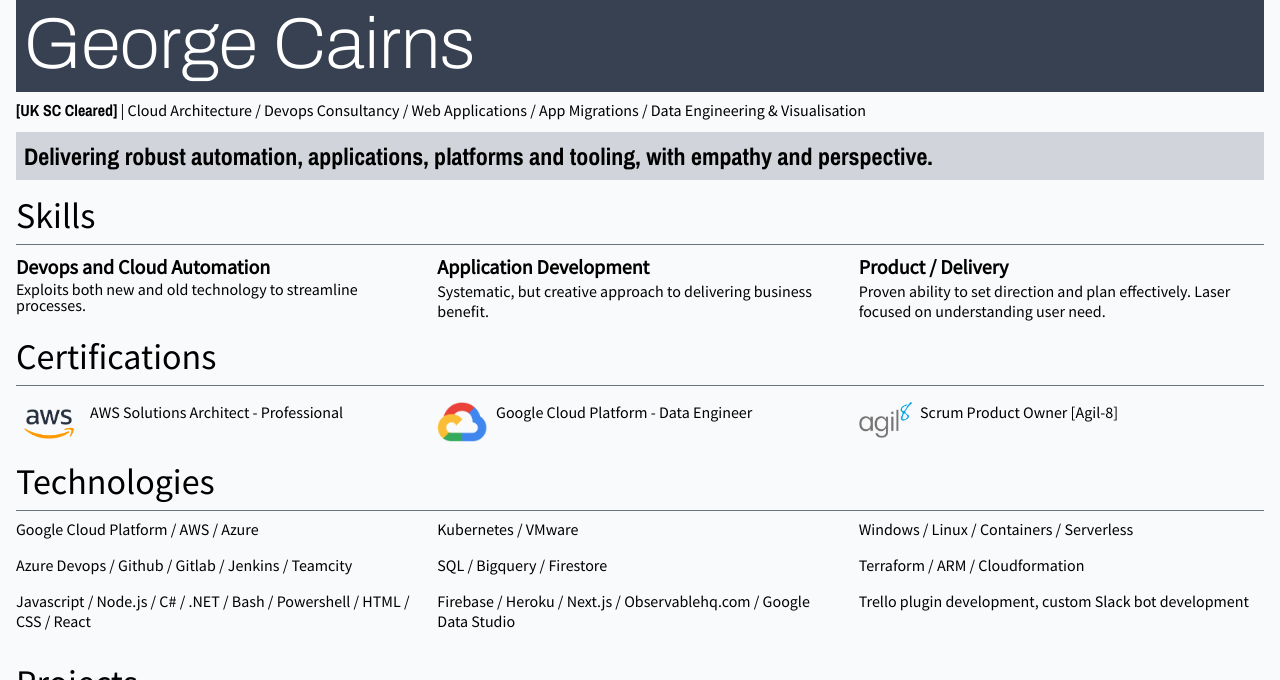
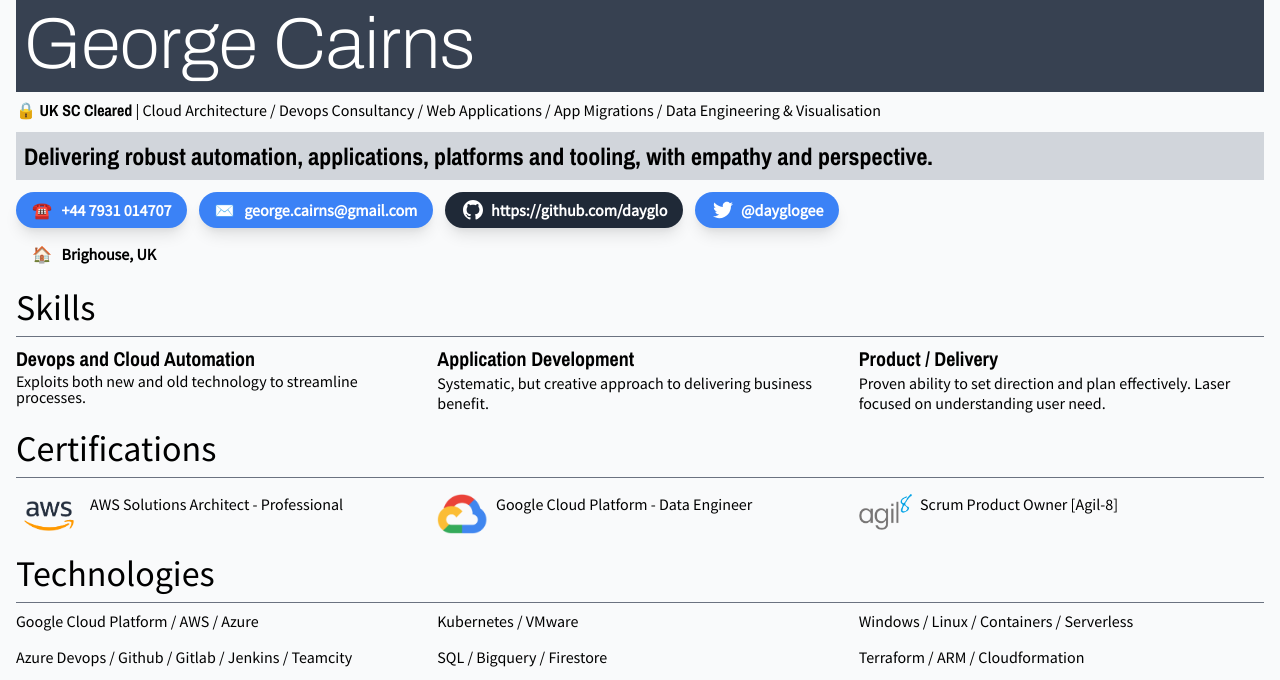
Before and after one commit to dayglo/dayglo.github.com, a plain HTML site: page resume.html in a window 1280 px wide. Shown: the top 680 px of the page. Drawn offline with nearby package versions, Linux system fonts and the light colour scheme.

Commit message:
Update resume.html

```diff
--- a/resume.html
+++ b/resume.html
@@ -29,27 +29,53 @@
 		<div class="container mx-auto px-4 b-2 pb-4 bg-gray-50 filter shadow-lg">
 			<h1 class="text-7xl pl-2 pt-2 pb-3 text-white bg-gray-700" style="font-family: 'Archivo'"  >George Cairns</h1>
 	<!-- 		<h2 class="text-4xl">Senior Consulting Engineer</h2> -->
-			<h3 class="text-l pt-2"><strong style="font-family: 'Archivo Narrow'">[UK SC Cleared]</strong> | Cloud Architecture / Devops Consultancy / Web Applications / App Migrations / Data Engineering & Visualisation </h3>
+			<h3 class="text-l pt-2"><strong style="font-family: 'Archivo Narrow'">🔒 UK SC Cleared</strong> | Cloud Architecture / Devops Consultancy / Web Applications / App Migrations / Data Engineering & Visualisation </h3>
 			<h4 class="text-l my-3"> </h4>
 
 
-			<p class="text-2xl bg-gray-300 p-2 " style="font-family: 'Archivo Narrow'">Delivering robust automation, applications, platforms and tooling, with empathy and perspective.
+			<p class="text-2xl bg-gray-300 p-2 mb-3" style="font-family: 'Archivo Narrow'">Delivering robust automation, applications, platforms and tooling, with empathy and perspective.
 			</p>
+
+			<div>
+
+				<a href="tel:+44 7931 014 707"><button class="mb-2 mr-2 shadow-lg bg-blue-500 hover:bg-blue-700 text-white font-bold py-2 px-4 rounded-full">☎️ &nbsp; +44 7931 014707
+				</button>
+				</a>
+
+				<a href="mailto:george.cairns@gmail.com"><button class="mb-2 mr-2 shadow-lg bg-blue-500 hover:bg-blue-700 text-white font-bold py-2 px-4 rounded-full">✉️ &nbsp; george.cairns@gmail.com
+				</button>
+				</a>
+
+				<a href="https://github.com/dayglo">
+				<button class="mb-2 mr-2  shadow-lg bg-gray-800 hover:bg-blue-700 text-white font-bold py-2 px-4 rounded-full"><svg  class="h-5 float-left fill-current text-white-600" xmlns="http://www.w3.org/2000/svg" width="24" height="24" viewBox="0 0 24 24"><path d="M12 0c-6.626 0-12 5.373-12 12 0 5.302 3.438 9.8 8.207 11.387.599.111.793-.261.793-.577v-2.234c-3.338.726-4.033-1.416-4.033-1.416-.546-1.387-1.333-1.756-1.333-1.756-1.089-.745.083-.729.083-.729 1.205.084 1.839 1.237 1.839 1.237 1.07 1.834 2.807 1.304 3.492.997.107-.775.418-1.305.762-1.604-2.665-.305-5.467-1.334-5.467-5.931 0-1.311.469-2.381 1.236-3.221-.124-.303-.535-1.524.117-3.176 0 0 1.008-.322 3.301 1.23.957-.266 1.983-.399 3.003-.404 1.02.005 2.047.138 3.006.404 2.291-1.552 3.297-1.23 3.297-1.23.653 1.653.242 2.874.118 3.176.77.84 1.235 1.911 1.235 3.221 0 4.609-2.807 5.624-5.479 5.921.43.372.823 1.102.823 2.222v3.293c0 .319.192.694.801.576 4.765-1.589 8.199-6.086 8.199-11.386 0-6.627-5.373-12-12-12z"/></svg> &nbsp; https://github.com/dayglo
+				</button>
+				</a>
+
+
+				<a href="https://twitter.com/dayglogee">
+				<button class="mb-2 shadow-lg bg-blue-500 hover:bg-blue-700 text-white font-bold py-2 px-4 rounded-full"><svg class="h-5 float-left fill-current text-white-600" xmlns="http://www.w3.org/2000/svg" width="24" height="24" viewBox="0 0 24 24"><path d="M24 4.557c-.883.392-1.832.656-2.828.775 1.017-.609 1.798-1.574 2.165-2.724-.951.564-2.005.974-3.127 1.195-.897-.957-2.178-1.555-3.594-1.555-3.179 0-5.515 2.966-4.797 6.045-4.091-.205-7.719-2.165-10.148-5.144-1.29 2.213-.669 5.108 1.523 6.574-.806-.026-1.566-.247-2.229-.616-.054 2.281 1.581 4.415 3.949 4.89-.693.188-1.452.232-2.224.084.626 1.956 2.444 3.379 4.6 3.419-2.07 1.623-4.678 2.348-7.29 2.04 2.179 1.397 4.768 2.212 7.548 2.212 9.142 0 14.307-7.721 13.995-14.646.962-.695 1.797-1.562 2.457-2.549z"/></svg> &nbsp; @dayglogee
+				</button>
+				</a>
+
+				<div class="mb-2 bg-white-500 font-bold py-2 px-4 rounded-full">🏠 &nbsp; Brighouse, UK
+				</div>
+
+			</div>
 
 			<div class="mt-4">
 				<h2 class="text-4xl  pb-2">Skills</h2>
 				<hr class="border-0 bg-gray-500 text-gray-500 h-px">
 				<div class="pt-2  grid grid-cols-3 gap-4">
 					<div class="#bg-red-200 leading-none">
-						<h3 class="text-xl font-bold">Devops and Cloud Automation</h3>
+						<h3 style="font-family: 'Archivo Narrow'" class="text-xl font-bold">Devops and Cloud Automation</h3>
 						<p>Exploits both new and old technology to streamline processes.</p>
 					</div>
 					<div class="talent">
-						<h3 class="text-xl font-bold">Application Development</h3>
+						<h3 style="font-family: 'Archivo Narrow'" class="text-xl font-bold">Application Development</h3>
 						<p>Systematic, but creative approach to delivering business benefit.</p>
 					</div>
 					<div class="talent">
-						<h3 class="text-xl font-bold">Product / Delivery</h3>
+						<h3 style="font-family: 'Archivo Narrow'" class="text-xl font-bold">Product / Delivery</h3>
 						<p>Proven ability to set direction and plan effectively. Laser focused on understanding user need.</p>
 					</div>
 				</div>
```
